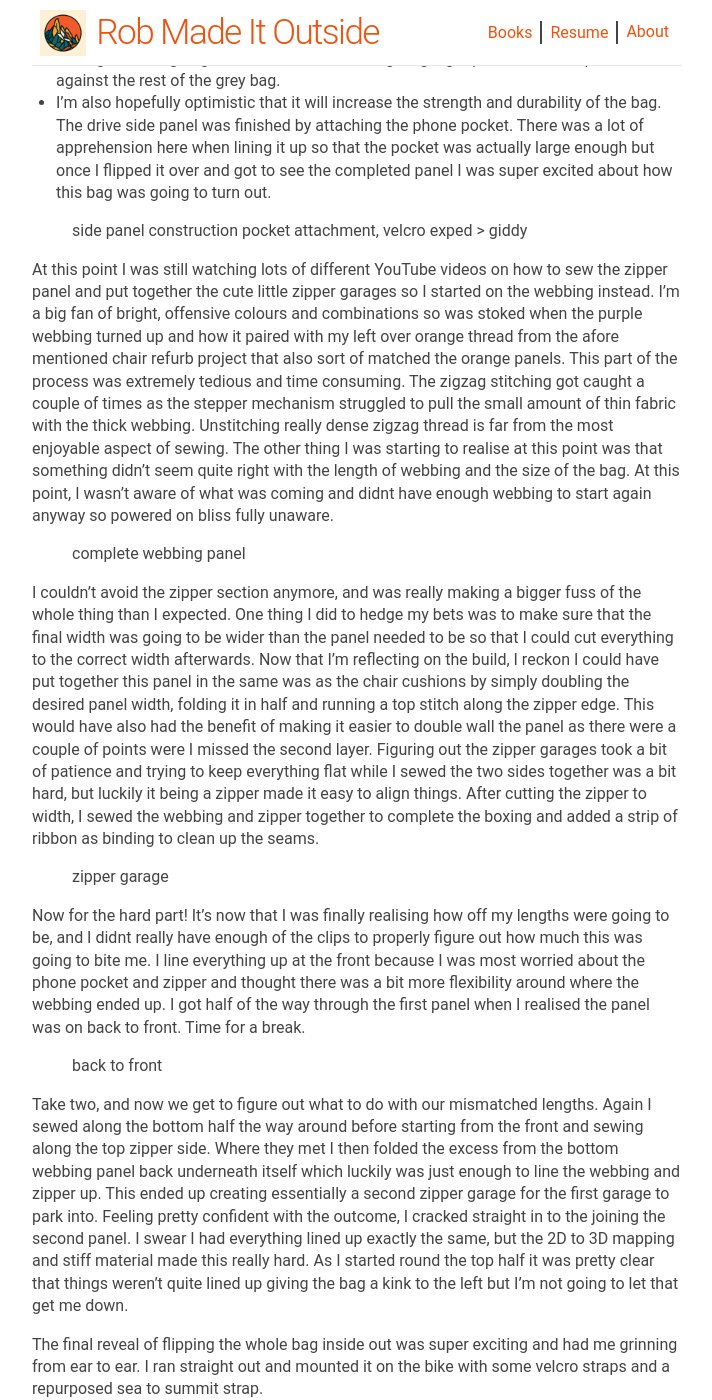
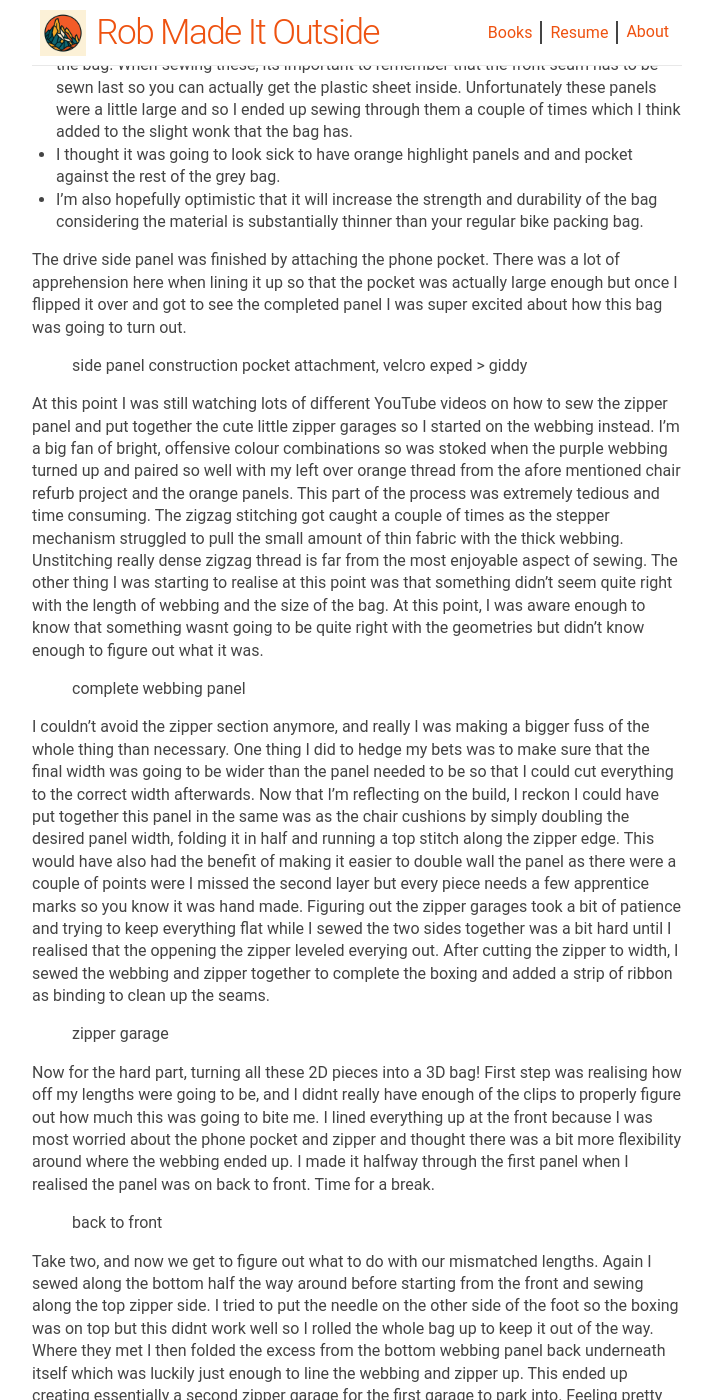
Before and after one commit to robdobtob/robmadeitoutside, a Jekyll site: the page built from _posts/2026-01-26-top-tube-bag.md, in a window 1280 px wide and 1400 px high, scrolled down 1471 px. Shown: the whole window, without its empty margins (283-995 px from the left). Built offline with Jekyll 4.4.1, drawn with Linux system fonts in a browser that asks for light colours; some of the changed text lies outside the part shown.

Commit message:
expedpheonix: second run through

```diff
--- a/_posts/2026-01-26-top-tube-bag.md
+++ b/_posts/2026-01-26-top-tube-bag.md
@@ -17,78 +17,88 @@
 
 > close up image of bag
 
-I started the salvage more as an autopsy to try figure out why the mat had failed as this is a well known failing of these mats.
+I started the salvage as more of an autopsy to try figure out why the mat had failed as this is a pretty standard problem.
 Most reports online blamed it on a poor adhesive that didnt hold up under moisture but that wasn't the problem here.
 Multiple of the baffles[^1] had torn along the entire length.
-I'm it was actually the summer heat the killed the mat via a two pronged attack; the heat weakened the plastic as well as increased the pressure to rip things in two.
+I'm thinking it was actually the summer heat the killed the mat via a two pronged attack; the heat weakened the plastic as well as increased the pressure to rip things in two.
 
-[^1]the bits of plastic joining the top and bottom layers to maintain the mats.
+> slavaged materials
+
+[^1]: the bits of plastic joining the top and bottom layers to maintain the mats structure.
 
 Designs for the bag came together pretty quickly as I am still holding my mates Apidura top tube bag hostage after my last bike packing trip around Wisemans Ferry.
-One additional feature I've added is a dedicated phone pocjet on the inside of the bag for some order and easy access.
-The bag dimensions were used to put together a simple template in CAD that never made it out from the 2D plane, printed it with and without a seam allowance and finally cut it out from some plastic sleeves.
+One additional feature I've added is a dedicated phone pocket on the inside of the bag for easy access.
+The bag dimensions were used to put together a simple template in CAD that never made it out from the 2D plane, printed with and without a seam allowance and finally cut out from some plastic sleeves.
 The non-seam-allowanced cut outs were used to add some amount of rigidity to the walls as I didnt want the empty bag to flop around too much.
-The seam-allowanced template was used to cut out all the panels due to its more complex shape. Even with the template this took a couple of attempts because I kept messing up the left-right inside-ouside panel pairings.
+The seam-allowanced template was used to cut out all the panels due to its more complex shape and difficulty finding anything that would draw on the reverse side of the material.
+Although even with the template this took a couple of attempts because I kept messing up the left-right inside-ouside panel pairings.
 
 > Image of cut out components
 
-This isn't my first sewing project (some day I'll write up about the 3 year long project to refurish some chairs and sew some cushions) but I've never worked with this kind of technical fabric.
-As such it was time to figure out what on earth thread tension is.
-I grab a few of my failed cutting attempts and started to tweak how the machine was going to be setup for both a normal running stitch and some very short zig zag stiches which will be used to make the daisy chain for mounting.
-Now with all the materials cut and a bit more confidence on how the sewing machine and I were going to handle sewing what is essentially a plastic sheet, it was time to make these 2D shapes a bag!
+This isn't my first sewing project[^2] but I had never worked with this kind of technical fabric before so I was a bit worried about how it was going to work.
+Everyone that seems to be in the know about sewing always talks about thread tension so it was time to figure out how that actually works.
+I grabbed a few of my failed cutting attempts and started to tweak how the machine was going to be setup for both a normal running stitch and some very short zig zag stiches which will be used to make the daisy chain for mounting.
+This was a great learning process and will be doing it everytime I start with a new project as I'm sure it was the difference between success and failure.
+
+[^2]: Some day I'll write up about the 3 year long project to refurish some chairs and sew some cushions.
 
 > instructions/settings
 >
 > for some reason the straight stitch tension changed halfway through the project :shrug:
 
+With all the materials cut and a bit more confidence on how the machine and I were going to handle sewing what is essentially a plastic sheet, it was time to make these 2D shapes a bag!
 I started with the internal pocket as it was the least planned for and I only had one attempt if I was going to be able to keep the Exped logo.
-I lined the pocket lip with a bit of elastic to help hold the pocket taught but I'm not exactly sure its doing anything because the material itself as absolutely zero stretch.
+Looking back this doesn't really make sense, I should have practiced first but alls well that ends well.
+I added another extra little touch by lining the pocket lip with a bit of elastic to help hold the pocket taught but I'm not exactly sure its doing anything because the material itself as absolutely zero stretch.
 
 > side pocket
 
 Next was the side panels, these are double layer for a couple of reasons:
 
-- I borrowed a feature from the Apidura bag which is the use of a velcro divider to help keep things in the bag organised. The double layering let me hide the stitching for this on the inside panel.
-- I slid a plastic sheet between the two layers to add rigidity to the bag. When sewing these, its important to remember that the front seam has to be sewn last so you can actually get the plastic sheet inside. Unfortunately these panels were a little large and so I ended up sewing through them a couple of times which I think added to the slight wonk that the bag has.
+- I borrowed a feature from the Apidura bag which is the use of a velcro divider to help keep things in the bag organised.
+  The double layering let me hide the stitching for this on the inside panel.
+- I slid the non-seam-allowanced plastic sheet between the two layers to add rigidity to the bag. When sewing these, its important to remember that the front seam has to be sewn last so you can actually get the plastic sheet inside. Unfortunately these panels were a little large and so I ended up sewing through them a couple of times which I think added to the slight wonk that the bag has.
 - I thought it was going to look sick to have orange highlight panels and and pocket against the rest of the grey bag.
-- I'm also hopefully optimistic that it will increase the strength and durability of the bag.
-  The drive side panel was finished by attaching the phone pocket.
-  There was a lot of apprehension here when lining it up so that the pocket was actually large enough but once I flipped it over and got to see the completed panel I was super excited about how this bag was going to turn out.
+- I'm also hopefully optimistic that it will increase the strength and durability of the bag considering the material is substantially thinner than your regular bike packing bag.
+
+The drive side panel was finished by attaching the phone pocket.
+There was a lot of apprehension here when lining it up so that the pocket was actually large enough but once I flipped it over and got to see the completed panel I was super excited about how this bag was going to turn out.
 
 > side panel construction
 > pocket attachment, velcro
 > exped > giddy
 
 At this point I was still watching lots of different YouTube videos on how to sew the zipper panel and put together the cute little zipper garages so I started on the webbing instead.
-I'm a big fan of bright, offensive colours and combinations so was stoked when the purple webbing turned up and how it paired with my left over orange thread from the afore mentioned chair refurb project that also sort of matched the orange panels.
+I'm a big fan of bright, offensive colour combinations so was stoked when the purple webbing turned up and paired so well with my left over orange thread from the afore mentioned chair refurb project and the orange panels.
 This part of the process was extremely tedious and time consuming.
 The zigzag stitching got caught a couple of times as the stepper mechanism struggled to pull the small amount of thin fabric with the thick webbing.
 Unstitching really dense zigzag thread is far from the most enjoyable aspect of sewing.
 The other thing I was starting to realise at this point was that something didn't seem quite right with the length of webbing and the size of the bag.
-At this point, I wasn't aware of what was coming and didnt have enough webbing to start again anyway so powered on bliss fully unaware.
+At this point, I was aware enough to know that something wasnt going to be quite right with the geometries but didn't know enough to figure out what it was.
 
 > complete webbing panel
 
-I couldn't avoid the zipper section anymore, and was really making a bigger fuss of the whole thing than I expected.
+I couldn't avoid the zipper section anymore, and really I was making a bigger fuss of the whole thing than necessary.
 One thing I did to hedge my bets was to make sure that the final width was going to be wider than the panel needed to be so that I could cut everything to the correct width afterwards.
 Now that I'm reflecting on the build, I reckon I could have put together this panel in the same was as the chair cushions by simply doubling the desired panel width, folding it in half and running a top stitch along the zipper edge.
-This would have also had the benefit of making it easier to double wall the panel as there were a couple of points were I missed the second layer.
-Figuring out the zipper garages took a bit of patience and trying to keep everything flat while I sewed the two sides together was a bit hard, but luckily it being a zipper made it easy to align things.
+This would have also had the benefit of making it easier to double wall the panel as there were a couple of points were I missed the second layer but every piece needs a few apprentice marks so you know it was hand made.
+Figuring out the zipper garages took a bit of patience and trying to keep everything flat while I sewed the two sides together was a bit hard until I realised that the oppening the zipper leveled everying out.
 After cutting the zipper to width, I sewed the webbing and zipper together to complete the boxing and added a strip of ribbon as binding to clean up the seams.
 
 > zipper garage
 
-Now for the hard part!
-It's now that I was finally realising how off my lengths were going to be, and I didnt really have enough of the clips to properly figure out how much this was going to bite me.
-I line everything up at the front because I was most worried about the phone pocket and zipper and thought there was a bit more flexibility around where the webbing ended up.
-I got half of the way through the first panel when I realised the panel was on back to front.
+Now for the hard part, turning all these 2D pieces into a 3D bag!
+First step was realising how off my lengths were going to be, and I didnt really have enough of the clips to properly figure out how much this was going to bite me.
+I lined everything up at the front because I was most worried about the phone pocket and zipper and thought there was a bit more flexibility around where the webbing ended up.
+I made it halfway through the first panel when I realised the panel was on back to front.
 Time for a break.
 
 > back to front
 
 Take two, and now we get to figure out what to do with our mismatched lengths.
 Again I sewed along the bottom half the way around before starting from the front and sewing along the top zipper side.
-Where they met I then folded the excess from the bottom webbing panel back underneath itself which luckily was just enough to line the webbing and zipper up.
+I tried to put the needle on the other side of the foot so the boxing was on top but this didnt work well so I rolled the whole bag up to keep it out of the way.
+Where they met I then folded the excess from the bottom webbing panel back underneath itself which was luckily just enough to line the webbing and zipper up.
 This ended up creating essentially a second zipper garage for the first garage to park into.
 Feeling pretty confident with the outcome, I cracked straight in to the joining the second panel.
 I swear I had everything lined up exactly the same, but the 2D to 3D mapping and stiff material made this really hard.
@@ -98,7 +108,9 @@
 
 > final image of bag on bike
 
-The lesson I learnt from this project is to measure twice, cut twice, and still somehow have the dimensions all messed up.
-I've also got to go back to school and practive my net geometry so I can do more 2D to 3D mapping.
+I was so excited to see how the bag looked that I skipped adding binding to all these seems, but I'll get round to it at some point.
+
+The recurring motif for the project was to measure twice, cut twice, and still somehow have the dimensions all messed up.
+I guess I've got to go back to school and practive my geometry nets.
 
 All I need to do now is plan another overnight bikepacking trip to take this bad boy out for a spin!
```
